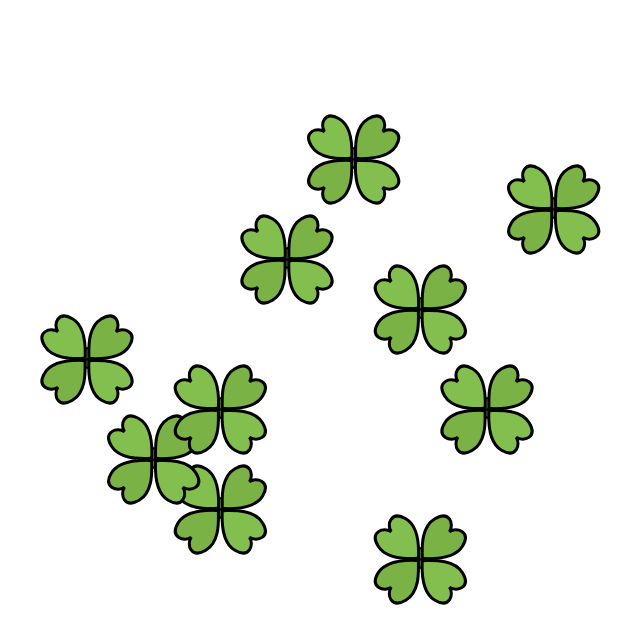
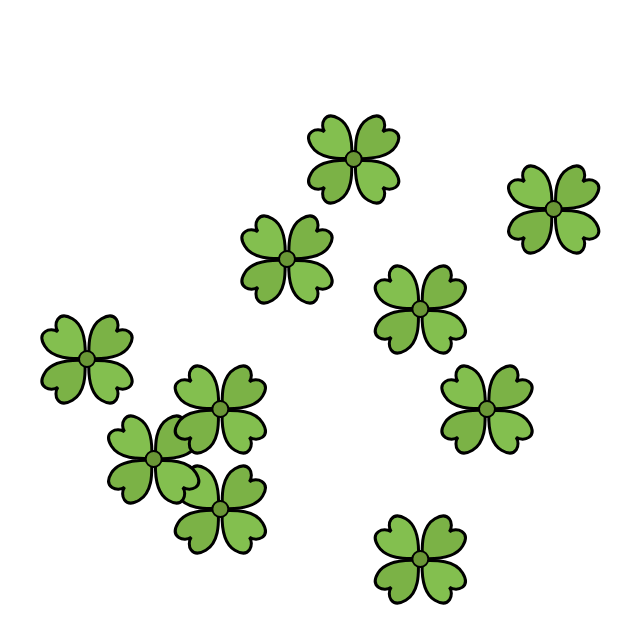
Before and after one commit to DrRicky31/D3.js_four-leaf-clovers, a plain HTML site: page index.html in a window 1280 px wide. Shown: the whole page, without its empty margins (119-759 px from the left). Drawn offline with nearby package versions, Linux system fonts and the light colour scheme.

Commit message:
aggiornata grafica quadrifogli e fattori di dimensione

```diff
--- a/index.html
+++ b/index.html
@@ -31,18 +31,34 @@
                 .attr("class", "leaf")
                 .each(function(d) {
                     const group = d3.select(this);
-                    const xScaleFactor = 800; // Fattore di scala per la coordinata x
-                    const yScaleFactor = 600; // Fattore di scala per la coordinata y
-                    const sizeFactor = 1.5; // Fattore di scala per la dimensione del quadrifoglio
+                    const xScaleFactor = 800;       // Fattore di scala per la coordinata x
+                    const yScaleFactor = 600;       // Fattore di scala per la coordinata y
+                    const sizeFactor = 1.5;         // Fattore di scala per la dimensione del quadrifoglio
 
                     const newX = (d.var1 / maxVariableValue) * xScaleFactor;
                     const newY = (d.var2 / maxVariableValue) * yScaleFactor;
-                    const newSize = sizeFactor;
-                    const newRotation = d.var4; // Angolo di rotazione in gradi
+
+
+                    group.append("path")
+                        .attr("transform", `translate(${newX-50},${newY-45}) scale(${sizeFactor})`)
+                        .attr("d", "M3.8 40c-5.9 9.8 4.3 12.8 8.8 9.5c-3.4 5-.1 14.4 9.7 8.7c10.9-6.4 7.9-24.5 8.5-26.6c-1.8.3-20.7-2.1-27 8.4")
+                        .attr("fill", "#7bb246");
+                    group.append("path")
+                        .attr("transform", `translate(${newX-50},${newY-45}) scale(${sizeFactor})`)
+                        .attr("d", "M60.2 22c5.9-9.8-4.3-12.8-8.8-9.5c3.4-5 .1-14.4-9.7-8.7c-10.9 6.4-7.9 24.5-8.5 26.6c1.8-.3 20.7 2.1 27-8.4")
+                        .attr("fill", "#7bb246");
+                    group.append("path")
+                        .attr("transform", `translate(${newX-50},${newY-45}) scale(${sizeFactor})`)
+                        .attr("d", "M22.3 3.8c-10-5.8-13 4.2-9.7 8.7c-5-3.3-14.6-.1-8.8 9.5c6.5 10.7 24.9 7.8 27 8.3c-.3-1.7 2.2-20.3-8.5-26.5")
+                        .attr("fill", "#83bf4f");
+                    group.append("path")
+                        .attr("transform", `translate(${newX-50},${newY-45}) scale(${sizeFactor})`)
+                        .attr("d", "M41.7 58.2c10 5.8 13-4.2 9.7-8.7c5.1 3.3 14.6.1 8.8-9.5c-6.5-10.7-24.9-7.8-27-8.3c.3 1.7-2.2 20.3 8.5 26.5")
+                        .attr("fill", "#83bf4f");
                     group.append("circle")
-                        .attr("cx", d => (d.var1 / maxVariableValue) * 800) // Scala la coordinata x in base al valore di var1
-                        .attr("cy", d => (d.var2 / maxVariableValue) * 600) // Scala la coordinata y in base al valore di var2
-                        .attr("r", 10)
+                        .attr("cx", newX-2)           // Scala la coordinata x in base al valore di var1
+                        .attr("cy", newY+1)           // Scala la coordinata y in base al valore di var2
+                        .attr("r", 8)
                         .attr("fill", "#699635")
                         .on("click", function(event, d) {
                             const selectedVariable = event.button === 0 ? "var1" : "var2";
@@ -69,22 +85,6 @@
                                 .attr("cx", newX)
                                 .attr("cy", newY);
                         });
-                    group.append("path")
-                        .attr("transform", `translate(${newX-50},${newY-45}) scale(${newSize})`)
-                        .attr("d", "M3.8 40c-5.9 9.8 4.3 12.8 8.8 9.5c-3.4 5-.1 14.4 9.7 8.7c10.9-6.4 7.9-24.5 8.5-26.6c-1.8.3-20.7-2.1-27 8.4")
-                        .attr("fill", "#7bb246");
-                    group.append("path")
-                        .attr("transform", `translate(${newX-50},${newY-45}) scale(${newSize})`)
-                        .attr("d", "M60.2 22c5.9-9.8-4.3-12.8-8.8-9.5c3.4-5 .1-14.4-9.7-8.7c-10.9 6.4-7.9 24.5-8.5 26.6c1.8-.3 20.7 2.1 27-8.4")
-                        .attr("fill", "#7bb246");
-                    group.append("path")
-                        .attr("transform", `translate(${newX-50},${newY-45}) scale(${newSize})`)
-                        .attr("d", "M22.3 3.8c-10-5.8-13 4.2-9.7 8.7c-5-3.3-14.6-.1-8.8 9.5c6.5 10.7 24.9 7.8 27 8.3c-.3-1.7 2.2-20.3-8.5-26.5")
-                        .attr("fill", "#83bf4f");
-                    group.append("path")
-                        .attr("transform", `translate(${newX-50},${newY-45}) scale(${newSize})`)
-                        .attr("d", "M41.7 58.2c10 5.8 13-4.2 9.7-8.7c5.1 3.3 14.6.1 8.8-9.5c-6.5-10.7-24.9-7.8-27-8.3c.3 1.7-2.2 20.3 8.5 26.5")
-                        .attr("fill", "#83bf4f");
                 });
             }
 
```
